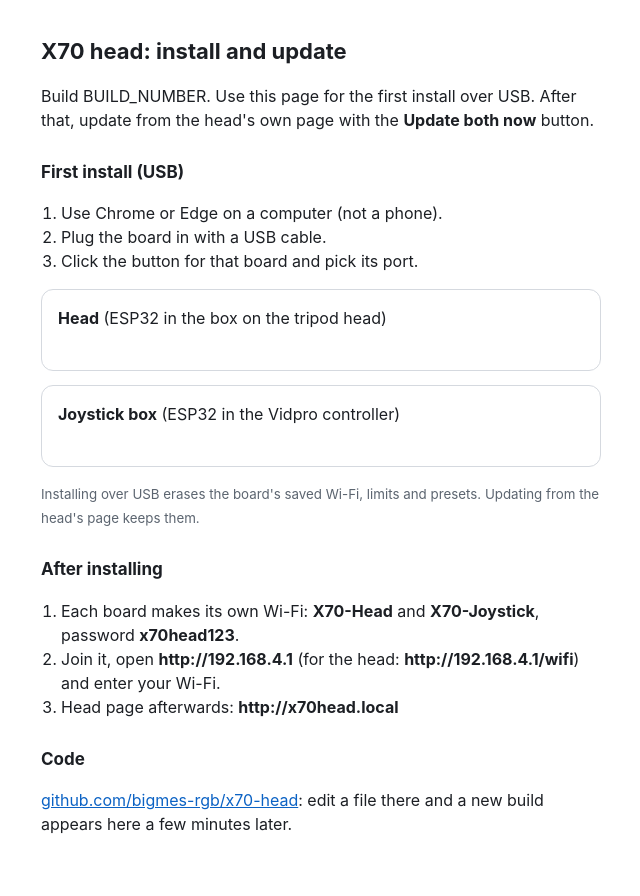
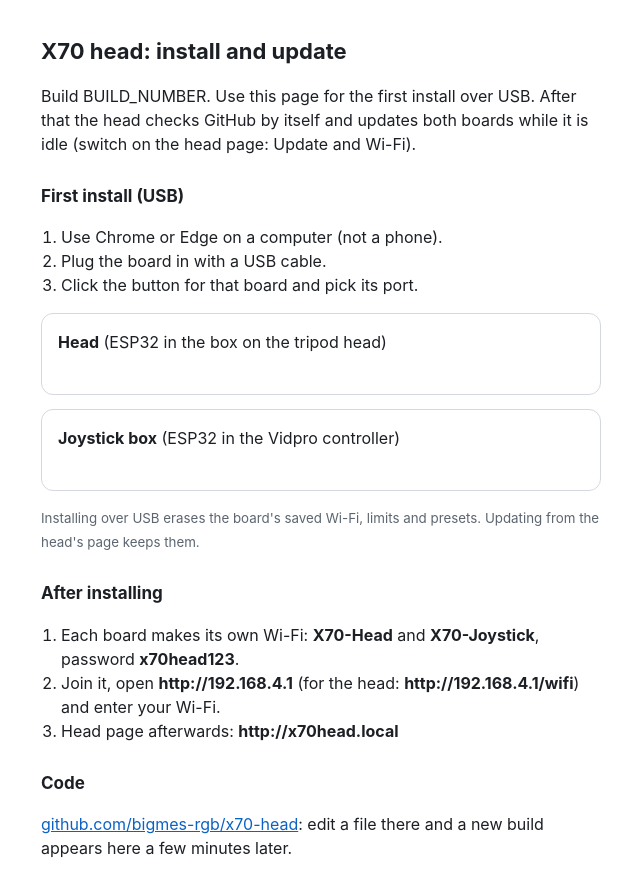
Before and after one commit to bigmes-rgb/x70-head, a plain HTML site: page site/index.html in a window 1280 px wide. Shown: the whole page, without its empty margins (319-959 px from the left). Before the commit the page ends 872 px from the top, so only its background shows below. Drawn offline with Linux system fonts and the light colour scheme.

Commit message:
Head checks GitHub by itself and updates both boards while idle
Co-Authored-By: Claude Fable 5.2 <noreply@anthropic.com>
Claude-Session: https://claude.ai/code/session_01KBQziJVc9kYnPzZWoa2fVP

```diff
--- a/site/index.html
+++ b/site/index.html
@@ -5,7 +5,7 @@ h1{font-size:22px}h2{font-size:17px;margin-top:28px}.card{border:1px solid #d5d9
 ol{padding-left:20px}small{color:#5c6570}a{color:#0b62c4}</style>
 <script type="module" src="https://unpkg.com/esp-web-tools@10/dist/web/install-button.js?module"></script></head><body>
 <h1>X70 head: install and update</h1>
-<p>Build BUILD_NUMBER. Use this page for the first install over USB. After that, update from the head's own page with the <b>Update both now</b> button.</p>
+<p>Build BUILD_NUMBER. Use this page for the first install over USB. After that the head checks GitHub by itself and updates both boards while it is idle (switch on the head page: Update and Wi-Fi).</p>
 <h2>First install (USB)</h2>
 <ol><li>Use Chrome or Edge on a computer (not a phone).</li><li>Plug the board in with a USB cable.</li><li>Click the button for that board and pick its port.</li></ol>
 <div class="card"><b>Head</b> (ESP32 in the box on the tripod head)<br><br><esp-web-install-button manifest="manifest_head.json"></esp-web-install-button></div>
```
Also changed, not shown: 1 other file.
